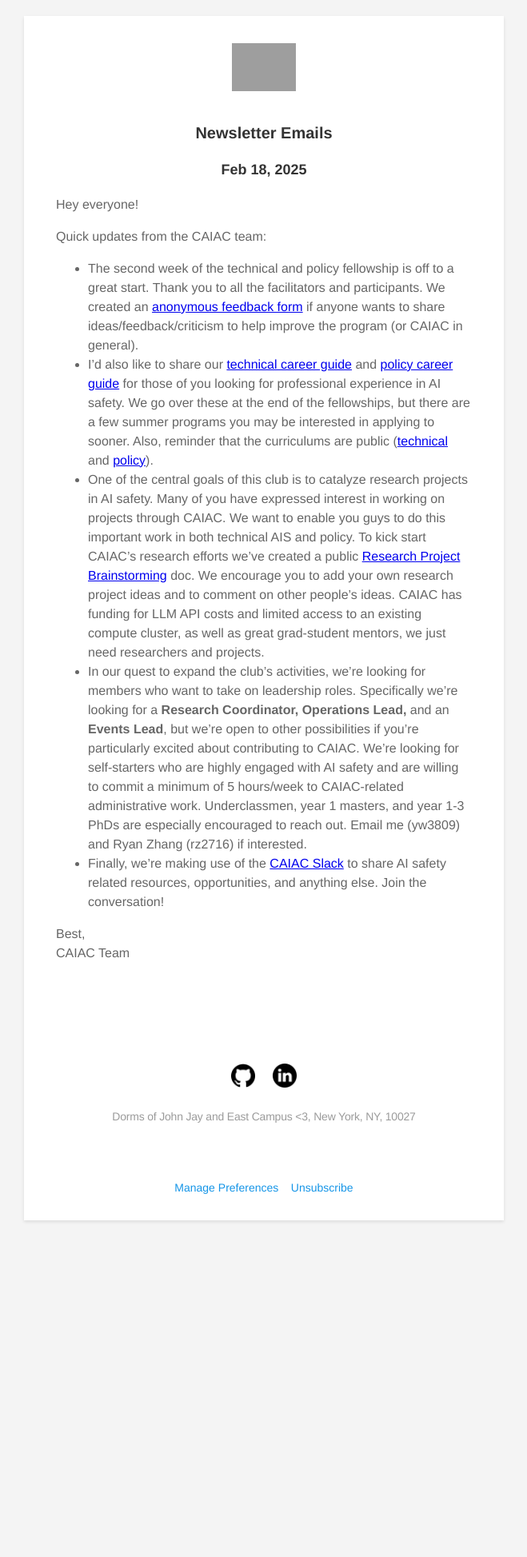
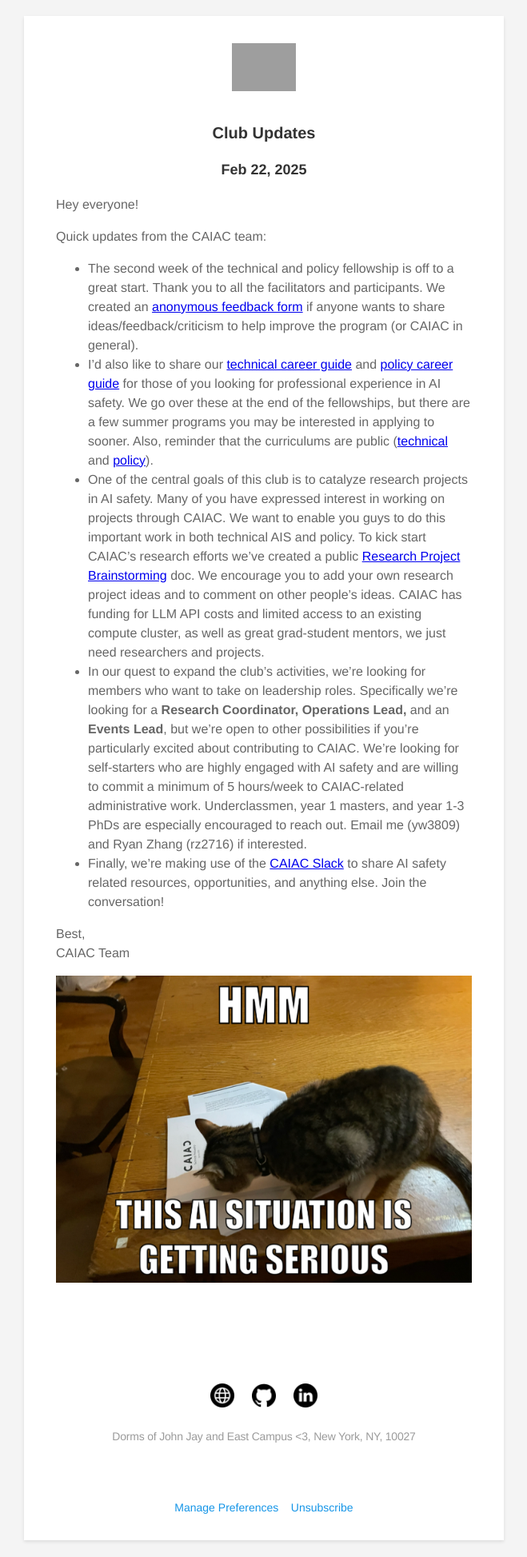
Before and after one commit to cualignment/mailing-list, a plain HTML site: page Newsletter 1/index.html in a window 1280 px wide. Shown: the whole page at 80% size, without its empty margins (310-969 px from the left). Before the commit the page ends 1547 px from the top, so only its background shows below. Drawn offline with Linux system fonts and the light colour scheme; grey boxes are pictures that could not be loaded; a web font is replaced by a local one.

Commit message:
newsletter 1 draft

```diff
--- a/Newsletter 1/index.html
+++ b/Newsletter 1/index.html
@@ -128,8 +128,8 @@
                                               <!-- START MODULE: Newsletter Emails -->
                                               <tr>
                                                 <td style="vertical-align: top; padding: 20px 0;" valign="top">
-                                                  <h2 style="font-family: 'Fira Sans', Helvetica, Arial, sans-serif; font-size: 20px; color: #333333; text-align: center;">Newsletter Emails</h2>
-                                                  <h3 style="font-family: 'Fira Sans', Helvetica, Arial, sans-serif; font-size: 18px; color: #333333; text-align: center;">Feb 18, 2025</h3>
+                                                  <h2 style="font-family: 'Fira Sans', Helvetica, Arial, sans-serif; font-size: 20px; color: #333333; text-align: center;">Club Updates</h2>
+                                                  <h3 style="font-family: 'Fira Sans', Helvetica, Arial, sans-serif; font-size: 18px; color: #333333; text-align: center;">Feb 22, 2025</h3>
                                                   <p style="font-family: 'Fira Sans', Helvetica, Arial, sans-serif; font-size: 16px; color: #666666; text-align: left;">Hey everyone!</p>
                                                   <p style="font-family: 'Fira Sans', Helvetica, Arial, sans-serif; font-size: 16px; color: #666666; text-align: left;">Quick updates from the CAIAC team:</p>
                                                   <ul style="font-family: 'Fira Sans', Helvetica, Arial, sans-serif; font-size: 16px; color: #666666; text-align: left;">
@@ -140,6 +140,9 @@
                                                     <li>Finally, we’re making use of the <a href="https://join.slack.com/t/caiac-workspace/shared_invite/zt-2z17aw892-P4ziYvV1hEerwEmhj5tKtA">CAIAC Slack</a> to share AI safety related resources, opportunities, and anything else. Join the conversation!</li>
                                                   </ul>
                                                   <p style="font-family: 'Fira Sans', Helvetica, Arial, sans-serif; font-size: 16px; color: #666666; text-align: left;">Best, <br> CAIAC Team</p>
+                                                  <p style="text-align: center;">
+                                                    <img src="https://raw.githubusercontent.com/cualignment/mailing-list/main/assets/cat.png" alt="Cat Image" style="max-width: 100%; height: auto;">
+                                                  </p>
                                                 </td>
                                               </tr>
                                               <!-- END MODULE: Newsletter Emails -->
@@ -172,6 +175,10 @@
                                             <tbody>
                                               <tr>
                                                 <td class="pc-mobile-text-centered" style="vertical-align: top; line-height: 1.3; font-size: 20px; font-family: 'Fira Sans', Helvetica, Arial, sans-serif; padding: 4px 0 10px; text-align: center;" valign="top" align="center">
+                                                  <a href="https://www.cualignment.org/" style="text-decoration: none;">
+                                                    <img src="https://raw.githubusercontent.com/cualignment/mailing-list/main/assets/web.png" width="30" height="30" alt="" style="border: 0; line-height: 100%; outline: 0; -ms-interpolation-mode: bicubic; font-size: 14px; color: #151515;">
+                                                  </a>
+                                                  <span>&nbsp;&nbsp;</span>
                                                   <a href="https://github.com/cualignment" style="text-decoration: none;">
                                                     <img src="https://raw.githubusercontent.com/cualignment/mailing-list/main/assets/github.png" width="30" height="30" alt="" style="border: 0; line-height: 100%; outline: 0; -ms-interpolation-mode: bicubic; font-size: 14px; color: #151515;">
                                                   </a>
```
Also changed, not shown: assets/web.png (added).
